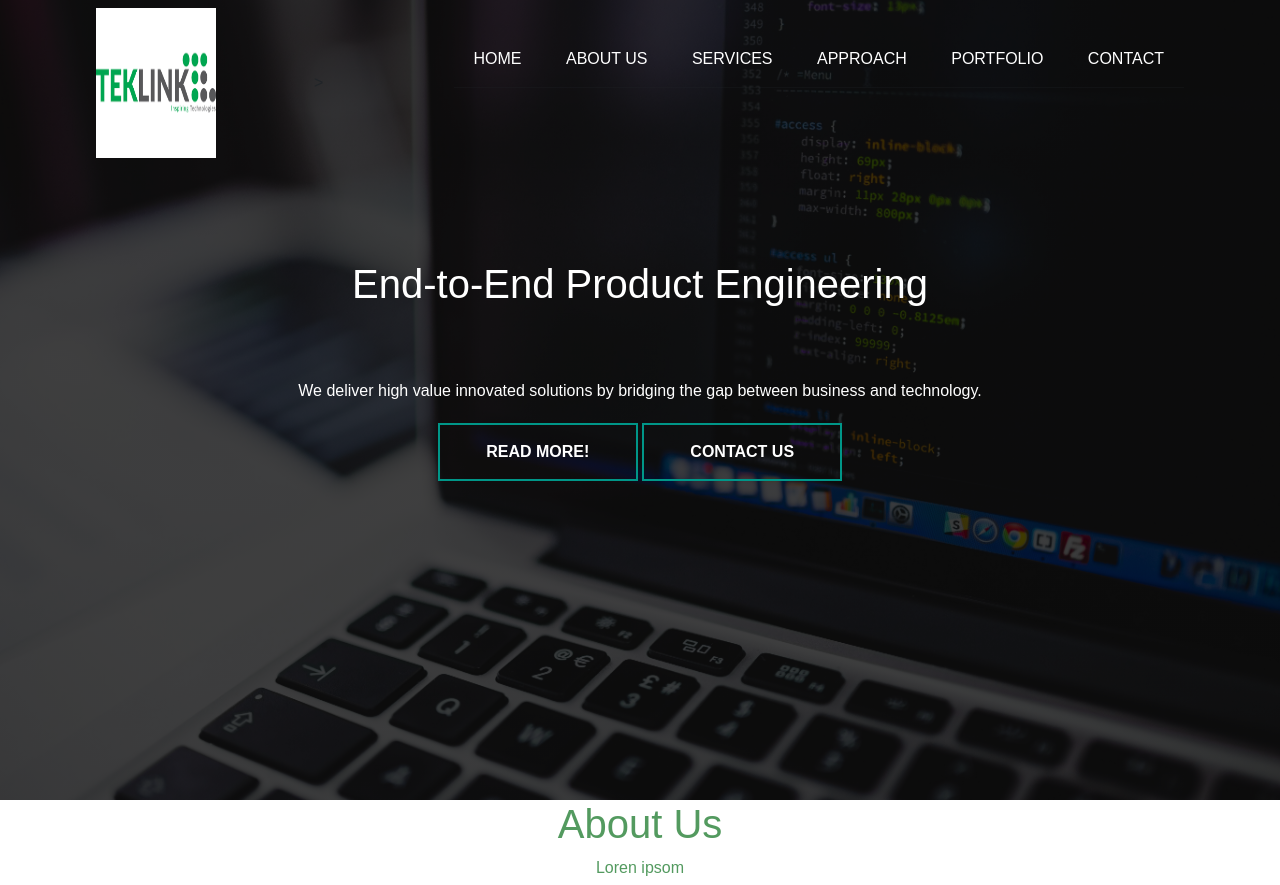
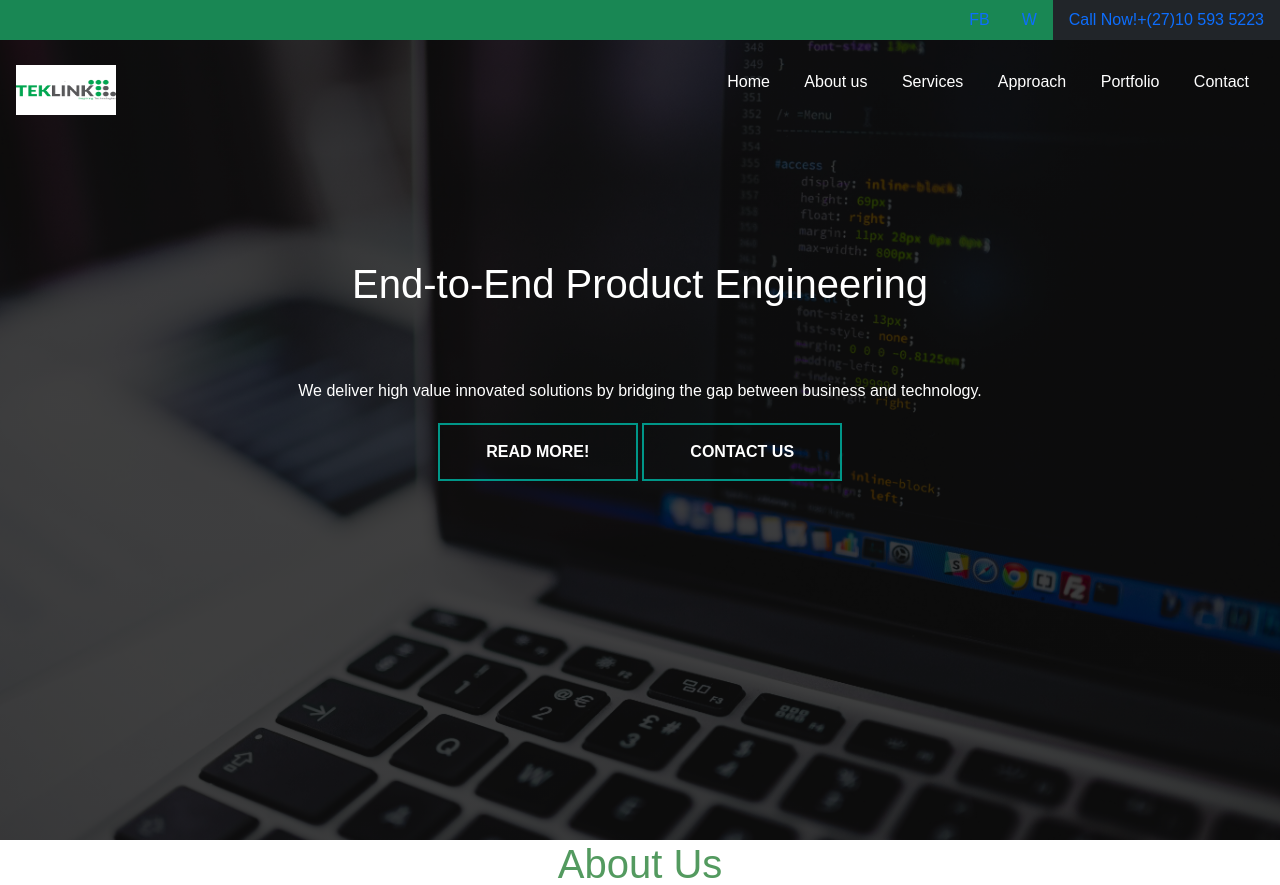
Before and after one commit to 703Pvrtcx/Dummy_Website, a CodeIgniter app: page /codeigniter/ in a window 1280 px wide. Shown: the top 885 px of the page. Run offline with CodeIgniter, Linux system fonts and the light colour scheme.

Commit message:
navbar with logo image

```diff
--- a/application/config/autoload.php
+++ b/application/config/autoload.php
@@ -89,7 +89,7 @@ $autoload['drivers'] = array();
 |
 |	$autoload['helper'] = array('url', 'file');
 */
-$autoload['helper'] = array();
+$autoload['helper'] = array('url','file');
 
 /*
 | -------------------------------------------------------------------
--- a/application/config/config.php
+++ b/application/config/config.php
@@ -23,7 +23,7 @@ defined('BASEPATH') OR exit('No direct script access allowed');
 | a PHP script and you can easily do that on your own.
 |
 */
-$config['base_url'] = 'https://localhost/codeigniter';
+$config['base_url'] = 'http://localhost/codeigniter';
 
 /*
 |--------------------------------------------------------------------------
--- a/application/views/welcome_message.php
+++ b/application/views/welcome_message.php
@@ -8,28 +8,46 @@ defined('BASEPATH') OR exit('No direct script access allowed');
 	 <meta charset="utf-8">
     <meta name="viewport" content="width=device-width, initial-scale=1">
 	<link rel="stylesheet" type="text/css" href="assets/css/style.css">
-    <!-- Bootstrap CSS -->
+	<link rel="stylesheet" type="text/css" href="<?php  echo base_url();?> assets/css/style.css">
+	<link rel="stylesheet" href="https://maxcdn.bootstrapcdn.com/bootstrap/4.5.2/css/bootstrap.min.css">
+  <script src="https://ajax.googleapis.com/ajax/libs/jquery/3.5.1/jquery.min.js"></script>
+  <script src="https://cdnjs.cloudflare.com/ajax/libs/popper.js/1.16.0/umd/popper.min.js"></script>
+  <script src="https://maxcdn.bootstrapcdn.com/bootstrap/4.5.2/js/bootstrap.min.js"></script>
+	<!-- Bootstrap CSS -->
     <link href="https://cdn.jsdelivr.net/npm/bootstrap@5.0.1/dist/css/bootstrap.min.css" rel="stylesheet" integrity="sha384-+0n0xVW2eSR5OomGNYDnhzAbDsOXxcvSN1TPprVMTNDbiYZCxYbOOl7+AMvyTG2x" crossorigin="anonymous">
 	<title>Teklink</title>
 
 </head>
 <body>
+
+<ul class="nav justify-content-end bg-success navbar-dark">
+	<span>Follow us:</span>
+    <li class="nav-item">
+      <a class="nav-link" href="#">FB</a>
+    </li>
+    <li class="nav-item">
+      <a class="nav-link" href="#">W</a>
+    </li>
+    <li class="nav-item">
+      <a class="nav-link bg-dark" href="#">Call Now!+(27)10 593 5223</a>
+    </li>
+  </ul>
+
+
 <div class="banner">
 	<div class ="navbar">
 
-	<img class="logo_image" alt="logo_image"
-		<?php
-				echo "<img style='height:150px'; src ='assets/img/logo_image.png'>";
-		?>
-	>
-		<ul >
+	<img class="logo" src ="<?php echo base_url();?>assets/img/icon_t.png"/>
+
+	<ul>
+
 			<li><a href="#home">Home</a></li>
 			<li><a href="#about">About us</a></li>
-			<li><a href="#service">services</a></li>
+			<li><a href="#service">Services</a></li>
 			<li><a href="#approach">Approach</a></li>
 			<li><a href="#portfolio">Portfolio</a></li>
 			<li><a href="#contact">Contact</a></li>
-			<hr>
+
 		</ul>
 	</div>
 	<div class ="content">
--- a/assets/css/style.css
+++ b/assets/css/style.css
@@ -13,35 +13,31 @@
 }
 
 .navbar {
-    width: 85%;
+    width: 100%;
+    height:100px;
     margin: auto;
     padding: 35px 0;
     display: flex;
-    align-items: flex-end;
+    align-items: center;
     justify-content: space-between;
     position: fixed;
 }
-
 .logo {
-    width: 120px;
+    width: 100px;
+    height: 50px;
     cursor: pointer;
 }
-
-img {
-    width: 120px;
-}
-
 .navbar ul li {
     list-style: none;
-    display: inline-block;
-    margin: 0 20px;
+    display:inline-block;
+    margin: 0 15px;
     position: relative;
 }
 
 .navbar ul li a {
     text-decoration: none;
     color: #fff;
-    text-transform: uppercase;
+    /* text-transform: uppercase; */
 }
 
 .navbar ul li::after {
```
Also changed, not shown: assets/img/icon.png (added), assets/img/icon_t.png (added).
